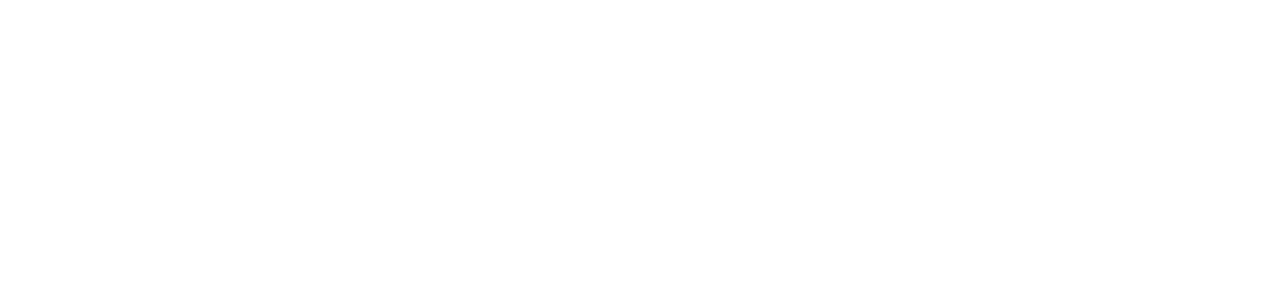
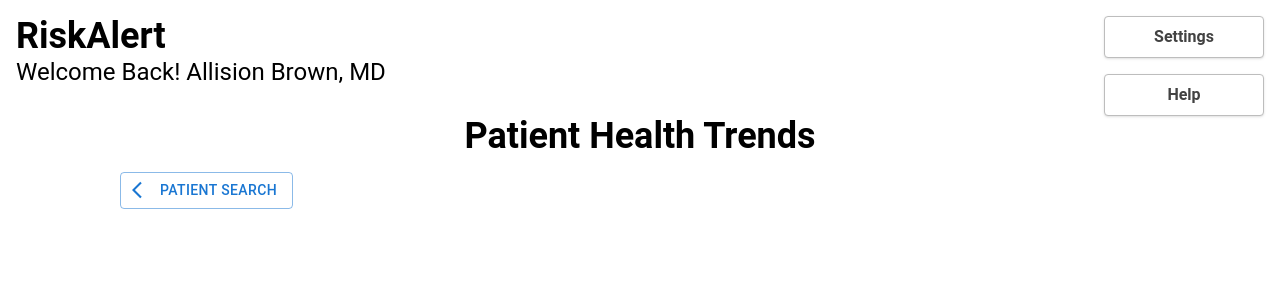
Before and after one commit to mag9073/CSCN72030-Sec3-Group1, a React (Vite) app in the folder frontend/: page /profile/trendsview in a window 1280 px wide. Before the commit this address had no page. Shown: the top 300 px of the page. Built offline with nearby package versions, Linux system fonts and the light colour scheme.

Commit message:
add: create trends view interface

```diff
--- a/frontend/src/App.jsx
+++ b/frontend/src/App.jsx
@@ -7,6 +7,7 @@ import DashboardScreen from './assets/layouts/pages/DashboardScreen';
 import PatientProfileScreen from './assets/layouts/pages/PatientProfileScreen';
 import DataViewScreen from './assets/layouts/pages/DataViewScreen';
 import SettingsScreen from './assets/layouts/pages/SettingsScreen';
+import TrendsViewScreen from './assets/layouts/pages/TrendsViewScreen';
 
 class App extends React.Component {
   constructor(props) {
@@ -45,6 +46,7 @@ class App extends React.Component {
               />}
             />
             <Route path="/profile/dataview" element={<DataViewScreen isDarkMode={isDarkMode} />} />
+            <Route path="/profile/trendsview" element={<TrendsViewScreen isDarkMode={isDarkMode} />} />
             <Route path="/settings" element={<SettingsScreen isDarkMode={isDarkMode} />} />
           </Routes>
         </Router>
--- /dev/null
+++ b/frontend/src/assets/layouts/pages/TrendsViewScreen.jsx
@@ -0,0 +1,93 @@
+import React, { Component } from 'react';
+import Chart from "react-apexcharts";
+import Papa from 'papaparse';
+import Layout from '../Layout';
+import { Navigate } from 'react-router-dom';
+import Button from '@mui/material/Button';
+import ArrowBackIosIcon from '@mui/icons-material/ArrowBackIos';
+import PatientProfileScreen from './PatientProfileScreen';
+
+export default class TrendsViewScreen extends PatientProfileScreen {
+
+    constructor() {
+      super();
+      this.state = {
+        navigateTo: null,
+      };
+    }
+
+
+    handleNavigate = (path) => {
+      this.setState({ navigateTo: path });
+    };
+
+    render() {
+
+      const chart1Props = {
+        series: [80],
+        height: 400,
+        hollowSize: '90%',
+        labels: ['Diabetes Mellitus'],
+      };
+
+      const chart2Props = {
+        series: [60],
+        height: 400,
+        hollowSize: '75%',
+        labels: ['Hypertension'],
+      };
+
+      const chart3Props = {
+        series: [60],
+        height: 400,
+        hollowSize: '62%',
+        labels: ['Heart Disease'],
+      };
+
+      const chart4Props = {
+        series: [30],
+        height: 400,
+        hollowSize: '30%',
+        labels: ['Stroke'],
+      };
+
+      const chart5Props = {
+        series: [30],
+        height: 400,
+        hollowSize: '30%',
+        labels: ['Kidney Disease'],
+      };
+
+      const { navigateTo } = this.state;
+
+      if (navigateTo) {
+        return <Navigate to={navigateTo} />;
+      }
+
+      return (
+        <div>
+          <Layout>
+          <main className='flex items-center flex-col gap-4 md:h-4/6'>
+              {/* Create Search bar title */}
+              <div className='flex '>
+                <h2 className='font-semibold text-4xl'>Patient Health Trends</h2>
+              </div>
+
+              {/* Back Button */}
+              <div className='flex gap-20 w-10/12 justify-between items-center flex-col md:flex-row'>
+                <div className='flex flex-col gap-10'>
+                  <Button
+                    variant="outlined"
+                    startIcon={<ArrowBackIosIcon />}
+                    onClick={() => this.handleNavigate('/profile')}
+                  >
+                    Patient Search
+                  </Button>
+                </div>
+              </div>
+            </main>
+          </Layout>
+        </div>
+      );
+    }
+  }
```
